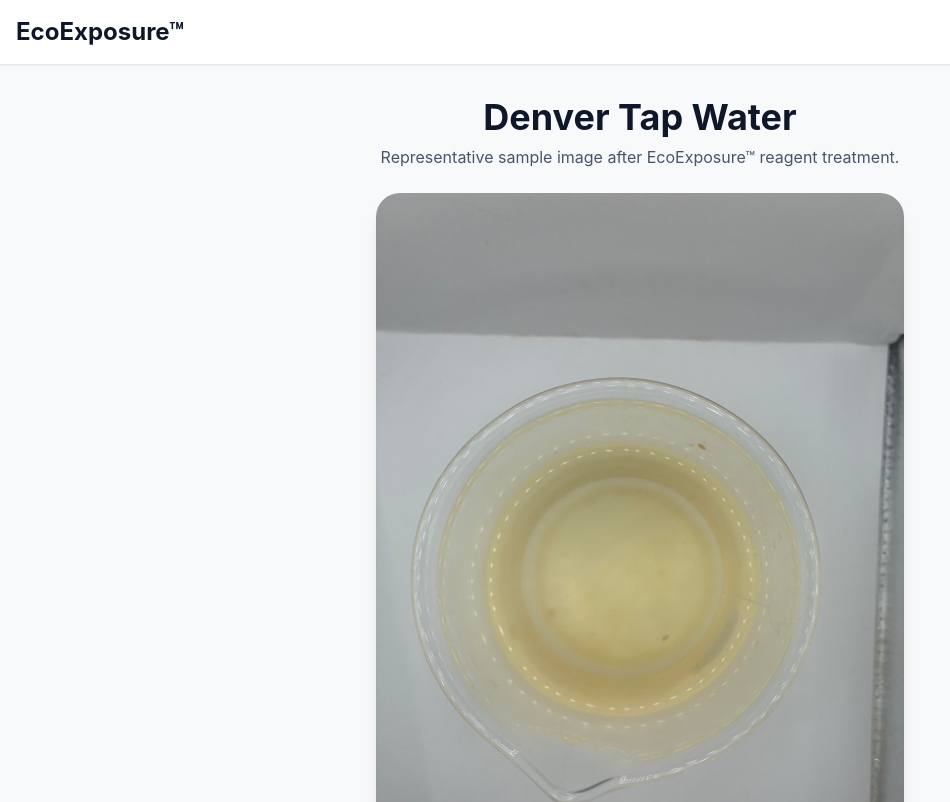
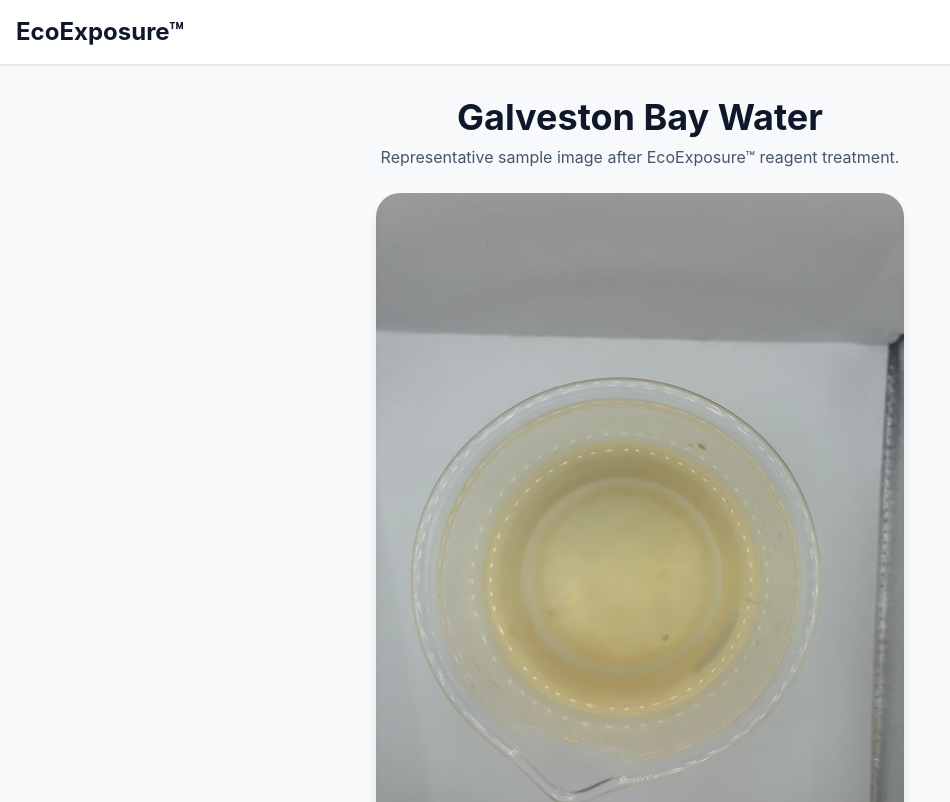
Before and after one commit to ecoterahome/ecotera_home_ecoexposure_demo, a plain HTML site: page galveston_bay_assay.html in a window 1280 px wide. Shown: the top 802 px of the page, without its empty margins (0-950 px from the left). Drawn offline with nearby package versions, Linux system fonts and the light colour scheme.

Commit message:
Add files via upload

```diff
--- a/galveston_bay_assay.html
+++ b/galveston_bay_assay.html
@@ -17,7 +17,7 @@ body { background: #f7f9fb; font-family: Inter, sans-serif; }
 
 <main class="max-w-xl mx-auto px-6 py-8">
   <div class="text-center mb-6">
-    <h2 class="text-4xl font-bold text-slate-900 mb-2">Denver Tap Water</h2>
+    <h2 class="text-4xl font-bold text-slate-900 mb-2">Galveston Bay Water</h2>
     <p class="text-slate-600">Representative sample image after EcoExposure™ reagent treatment.</p>
   </div>
 
```
